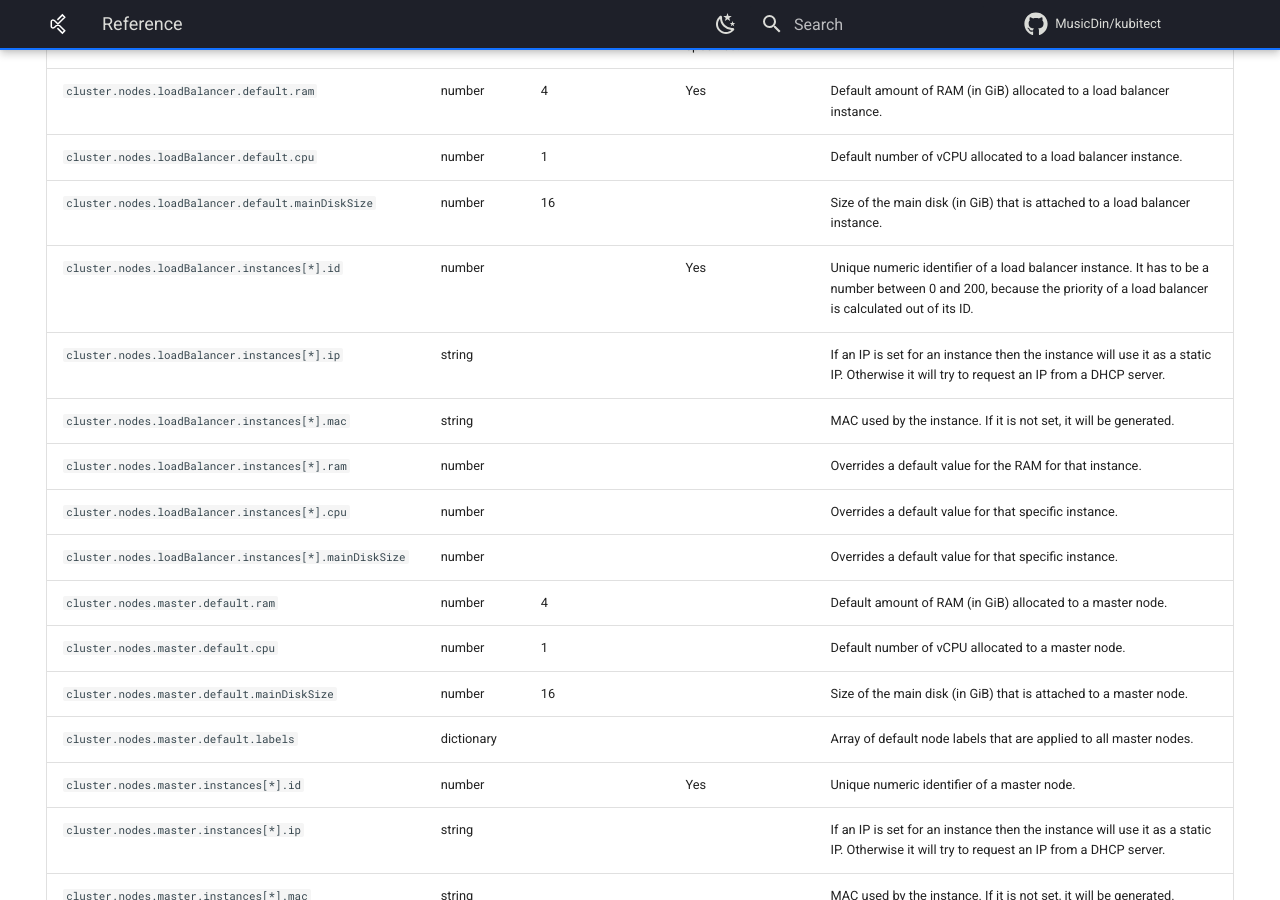
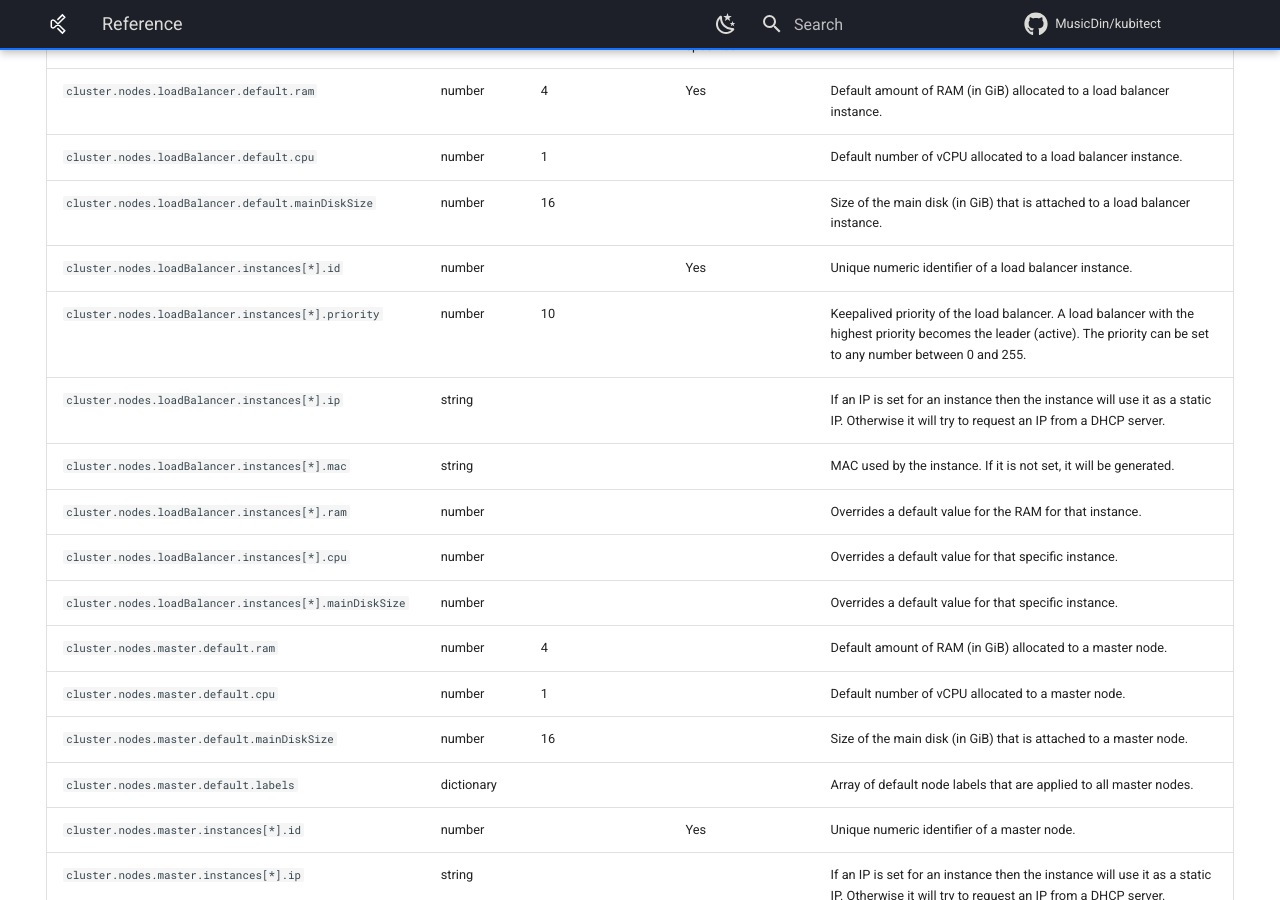
Before and after one commit to MusicDin/kubitect, an MkDocs documentation site: the page built from docs/reference/reference.md, in a window 1280 px wide and 900 px high, scrolled down 2935 px. Built offline with MkDocs 1.6.1 and Material for MkDocs 9.7.7, drawn with Linux system fonts in a browser that asks for light colours; comment, search, counter and statistics services are not loaded.

Commit message:
Add lb priority property in the docs reference

```diff
--- a/docs/reference/reference.md
+++ b/docs/reference/reference.md
@@ -338,7 +338,17 @@ Each configuration property is documented with 5 columns: Property name, descrip
       <td>Yes</td>
       <td>
         Unique numeric identifier of a load balancer instance.
-        It has to be a number between 0 and 200, because the priority of a load balancer is calculated out of its ID.
+      </td>
+    </tr>
+    <tr>
+      <td><code>cluster.nodes.loadBalancer.instances[*].priority</code></td>
+      <td>number</td>
+      <td>10</td>
+      <td></td>
+      <td>
+        Keepalived priority of the load balancer.
+        A load balancer with the highest priority becomes the leader (active).
+        The priority can be set to any number between 0 and 255.
       </td>
     </tr>
     <tr>
```
